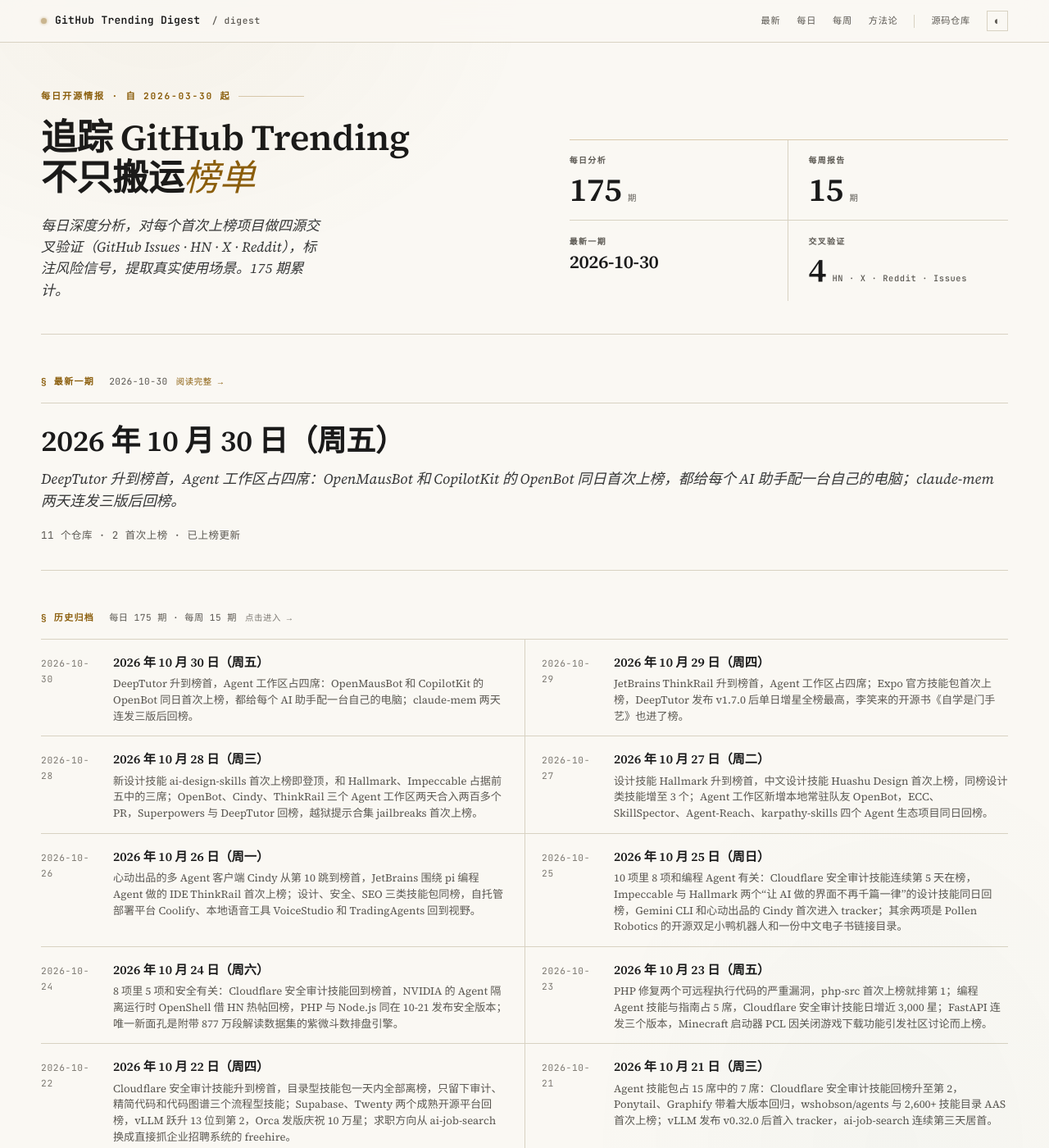
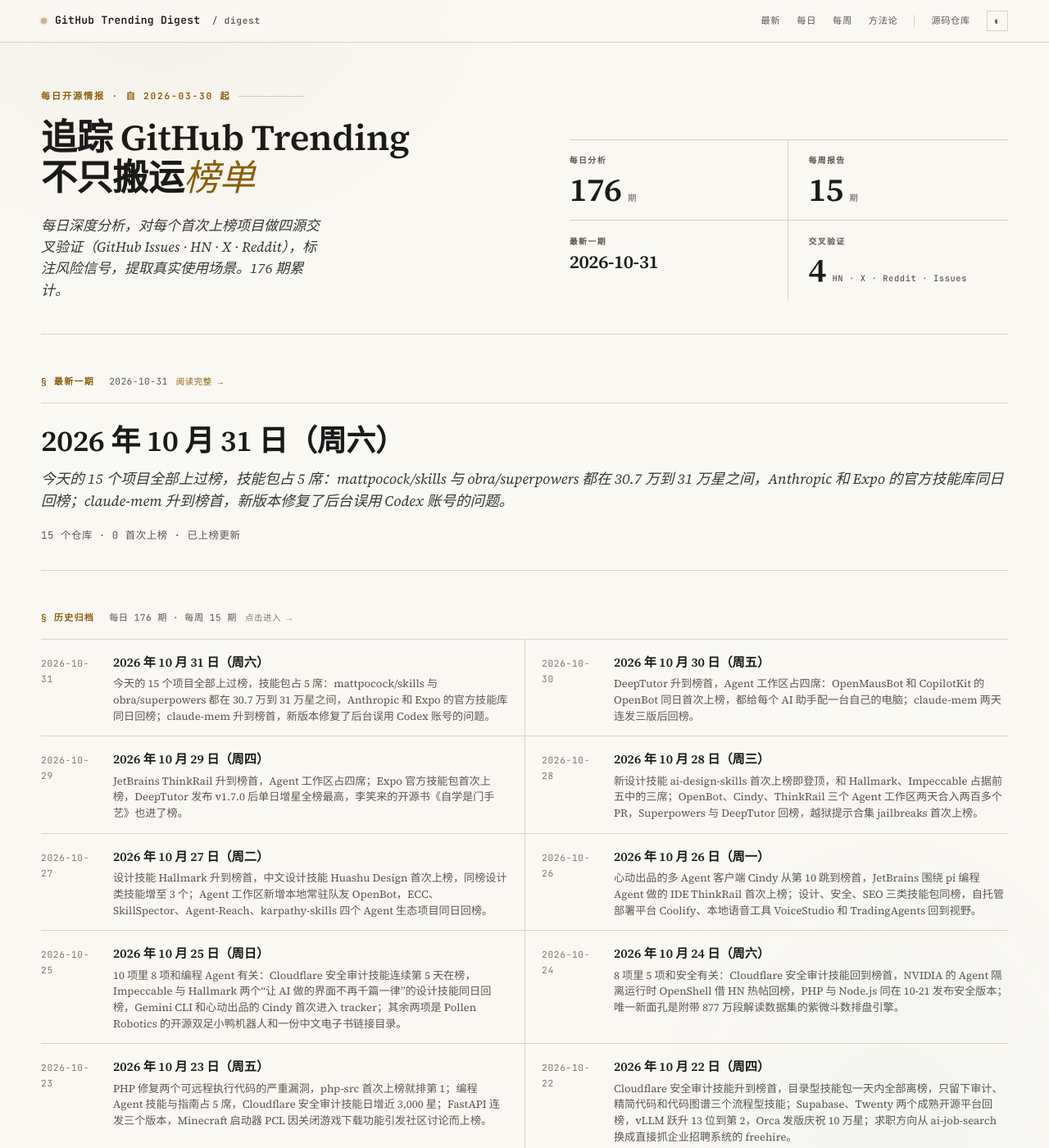
Before and after one commit to maxzyma/github-trending-digest, a Jekyll site: the page built from index.md, in a window 1280 px wide and 1400 px high. Shown: the whole window at 82% size. Built offline with Jekyll 4.4.1, drawn with Linux system fonts in a browser that asks for light colours; some of the changed lines change nothing that is shown; some of the changed text lies outside the part shown.

Commit message:
daily: 2026-10-31 public archive

```diff
--- /dev/null
+++ b/daily/2026-10-31-analysis.md
@@ -0,0 +1,141 @@
+---
+layout: daily
+date: 2026-10-31
+title: GitHub Trending 深度分析 — 2026 年 10 月 31 日（周六）
+subtitle: 今天的 15 个项目全部上过榜，技能包占 5 席：mattpocock/skills 与 obra/superpowers 都在 30.7 万到 31 万星之间，Anthropic 和 Expo 的官方技能库同日回榜；claude-mem 升到榜首，新版本修复了后台误用 Codex 账号的问题。
+total: 15
+new_count: 0
+new_repos: []
+updated_repos:
+  - repo: thedotmack/claude-mem
+    change: ↑7
+    days_listed: 2
+  - repo: milind-soni/OpenMausBot
+    change: ↑3
+    days_listed: 2
+  - repo: pbakaus/impeccable
+    change: "="
+    days_listed: 7
+  - repo: CopilotKit/OpenBot
+    change: ↑5
+    days_listed: 2
+  - repo: HKUDS/DeepTutor
+    change: ↓9
+    days_listed: 4
+  - repo: JetBrains/thinkrail
+    change: ↓8
+    days_listed: 6
+  - repo: togg53192-cmd/jailbreaks
+    change: ↓3
+    days_listed: 4
+  - repo: obra/superpowers
+    change: ↓12
+    days_listed: 4
+---
+
+# GitHub Trending 深度分析 — 2026 年 10 月 31 日（周六）
+
+_今天的 15 个项目全部上过榜，技能包占 5 席：mattpocock/skills 与 obra/superpowers 都在 30.7 万到 31 万星之间，Anthropic 和 Expo 的官方技能库同日回榜；claude-mem 升到榜首，新版本修复了后台误用 Codex 账号的问题。_
+
+_项目总数: 15 | 首次上榜: 0 | 重新上榜: 7 | 已上榜更新: 8 | 数据源: https://github.com/trending_
+
+## 本日主线
+
+**主线一：榜单地图 — 没有新面孔，技能包是最大一组。** 15 个项目全部在 tracker 里出现过，其中 7 个回榜，8 个连续在榜。今日可分 5 组：
+
+- **编程助手技能包**（5 项）—— `pbakaus/impeccable`（=，#3，97,129 ⭐）、`expo/skills`（RE，#6）、`mattpocock/skills`（RE，#8，307,513 ⭐）、`anthropics/skills`（RE，#11，185,349 ⭐）、`obra/superpowers`（↓12，#14，309,464 ⭐）
+- **编程助手的记忆、客户端与 IDE**（3 项）—— `thedotmack/claude-mem`（↑7，榜首）、`pingdotgg/t3code`（RE，#9）、`JetBrains/thinkrail`（↓8，#12）
+- **给 AI 助手配电脑的工作区**（3 项）—— `milind-soni/OpenMausBot`（↑3，#2）、`CopilotKit/OpenBot`（↑5，#4）、`macro-inc/macro`（RE，#7）
+- **Agent 基础设施与学习工具**（2 项）—— `lightpanda-io/browser`（RE，#15，Zig 无头浏览器）、`HKUDS/DeepTutor`（↓9，#10）
+- **其他**（2 项）—— `Renhuai123/ziwei-doushu`（RE，#5，紫微斗数排盘引擎）、`togg53192-cmd/jailbreaks`（↓3，#13）
+
+昨天的 nightly-labs/openbot、elayadesign/ai-design-skills 和 Claude-Code-Game-Studios 落榜。今日单日涨星最多的是 impeccable（+2,300）、DeepTutor（+2,282）和 jailbreaks（+2,055），排名靠前的却是 claude-mem 和两个 Agent 工作区，排名和单日星数并不一一对应。
+
+**主线二：技能包有个人、社区和厂商三种来源，头部两家星数接近。** mattpocock/skills 是一位 TypeScript 讲师公开的个人技能目录，距上次在榜（10-11）多了约 2.3 万星，达到 307,513；obra/superpowers 是社区维护的技能框架，309,464 星，两者只差约 2,000。厂商侧，anthropics/skills 是 Anthropic 官方技能库，10-28 把 mcp-builder 技能改为教 MCP TypeScript SDK 第 2 版；expo/skills 是 Expo 团队给 React Native 项目写的 24 个技能。impeccable 则专攻界面设计，连续在榜 7 天。对开发者来说，选技能包时可以先分清它是个人工作流、通用框架，还是某个框架或服务的官方用法；后两类更新跟着产品版本走。
+
+**主线三：编程助手外围工具密集发版 — claude-mem 修复了在用户账号上隐藏调用 Codex 的问题。** claude-mem 10-30 发布 v15.7.0：它的"My Work"自动刷新在 Claude Code 的回答被拒收后，会换用本机下一个已登录的 Agent，装了 Codex 的机器因此在用户的 ChatGPT 账号上跑了隐藏任务（#5189 报告四天约 230 次）；新版改为留在原 Agent 上重试。t3code 是 ping.gg 团队做的编程 Agent 客户端，距上次在榜（10-06）多了 7,146 星，几乎每天出 nightly 版。JetBrains 的 thinkrail 10-30 加入自定义 OpenAI 兼容模型服务器和 pi 扩展包管理。Agent 工作区一侧，OpenMausBot v0.1.134 让 Mac 上做完的电脑任务可以保存步骤，下次不调用模型直接重放。
+
+**主线四：榜单解读提醒 — 排盘引擎和越狱提示集的涨星需要结合社区足迹看。** ziwei-doushu 从 10-26 的 7,661 星涨到 11,250 星，关注者 47 个、open issue 3 个，作者当天把配套的商业排盘站更名为 OURANIC。jailbreaks 两天从 9,115 涨到 11,119 星，10-28 之后没有新提交，使用这些越狱提示本身违反主流模型厂商的使用条款。
+
+## 新上榜项目
+
+今日无首次上榜项目。
+
+## 重新上榜项目
+
+### Renhuai123/ziwei-doushu — RE（#5，上次上榜 2026-10-26）
+
+- **Stars**: 11,250（今日 +1,126，较 10-26 的 7,661 增加 +3,589）
+- **更新**: 10-27 排盘引擎加入海外时区的真太阳时计算，并把夏令时下的钟表时间换算为标准时间（#55）；10-31 文档把配套线上平台更名为 OURANIC，网址迁到 ouranic.cn（#64）。fork 2,245 个，关注者 47 个，open issue 3 个。
+
+### expo/skills — RE（#6，上次上榜 2026-10-29）
+
+- **Stars**: 3,907（今日 +38，较 10-29 的 3,609 增加 +298）
+- **更新**: 10-28 从各技能的 `SKILL.md` 头信息中删除单独的版本号（#266），之后无新提交。
+
+### macro-inc/macro — RE（#7，上次上榜 2026-10-29）
+
+- **Stars**: 5,884（今日 +57，较 10-29 的 5,451 增加 +433）
+- **更新**: 继续日更，10-29 到 10-30 发布 v2026.10.29.0 和 .1。10-30 起的提交集中在日历和 WhatsApp：Agent 不再把同事的日历当成用户本人的日历读取，可以从联系人或手机号发起 WhatsApp 新会话，并修复了多个日历交互问题。
+
+### mattpocock/skills — RE（#8，上次上榜 2026-10-11）
+
+- **Stars**: 307,513（今日 +876，较 10-11 的 284,763 增加 +22,750）
+- **更新**: 10-29 发布 v1.3.2。`ask-matt` 在描述某个技能前会先读它的 `SKILL.md`，不再依赖自己的一句话摘要；`chief-of-staff` 改用按主题分页的 wiki 保存记忆，每条结论标日期，涉及代码的结论引用对应提交。同日 `implement-spec` 改为每张工单启动一个全新上下文的子 Agent（#1342）。
+
+### pingdotgg/t3code — RE（#9，上次上榜 2026-10-06）
+
+- **Stars**: 32,781（今日 +930，较 10-06 的 25,635 增加 +7,146）
+- **更新**: 仍处 0.1.6 预发布阶段，10-30 到 10-31 连发多个 nightly 和一个 preview 构建。10-31 的修复包括：连接凭证不再写入请求追踪日志（#27904），通过 ChatGPT 登录的 Codex 能显示新模型的推理过程，Android 回复按钮加大到 48dp 触控区域。open issue 1,455 个、open PR 2,411 个，待处理量很大。
+
+### anthropics/skills — RE（#11，上次上榜 2026-09-06）
+
+- **Stars**: 185,349（今日 +295，较 09-06 的 174,588 增加 +10,761）
+- **更新**: 9 月以来的提交主要更新 claude-api 技能，跟进 Claude Opus 5.5、Sonnet 5.5、Haiku 5.5 等新模型和 Managed Agents 用法；10-28 把 mcp-builder 技能改为教 MCP TypeScript SDK 第 2 版（#2087）。
+
+### lightpanda-io/browser — RE（#15，上次上榜 2026-09-08）
+
+- **Stars**: 38,435（今日 +626，较 09-08 的 34,884 增加 +3,551）
+- **更新**: 10-02 发布 1.0.0，此后到 10-23 又发了 1.0.1 和 1.0.2。1.0 补齐了可用的 WebDriver 接口，默认开启 CORS 检查，脚本若依赖跨域请求，需要用 `--disable-features cors` 显式关闭；1.0.2 新增 Web Crypto、WebCodecs 和 XML 文档解析等接口，并让每个顶层页面有独立的前进后退历史。AGPL-3.0 许可。
+
+## 已上榜项目更新
+
+### thedotmack/claude-mem — ↑7（连续上榜 2 天，#1）
+
+- **Stars**: 106,317（今日 +1,140，较 10-30 的 104,848 增加 +1,469）
+- **更新**: 10-30 发布 v15.7.0。My Work 刷新在回答被拒收后不再换用下一个已登录的 Agent，解决了在用户 ChatGPT 账号上隐藏运行 Codex 的问题（#5189、#5190）；记录员默认改用最新的 Haiku 模型（#5195）；My Work 页头加了反馈按钮。
+
+### milind-soni/OpenMausBot — ↑3（连续上榜 2 天，#2）
+
+- **Stars**: 8,703（今日 +895，较 10-30 的 7,528 增加 +1,175）
+- **更新**: 10-30 发布 v0.1.134。助手可以答应"某事发生时通知你"后暂停，由应用在不调用模型的情况下等待；Mac 上完成的电脑任务可保存步骤，重复同样请求时直接重放，失败再交给模型；新增韩语界面，添加自建服务器改为粘贴一条配对链接。10-29 以来默认分支提交约 70 个。
+
+### pbakaus/impeccable — =（连续上榜 7 天，#3）
+
+- **Stars**: 97,129（今日 +2,300，较 10-30 的 95,444 增加 +1,685）
+- **更新**: 10-30 修复启动器的版本检查，改为同时核对缓存标记和同目录的引擎版本；其余提交为生成产物同步。最新正式版仍是 10-26 的 cli/skill v4.8.0。
+
+### CopilotKit/OpenBot — ↑5（连续上榜 2 天，#4）
+
+- **Stars**: 8,818（今日 +706，较 10-30 的 8,184 增加 +634）
+- **更新**: 10-29 改为每人一台电脑，需要时再给单个 Bot 分配隔离环境（#871）；Bot 可以在自己的浏览器里录制任务；内存将耗尽时先关闭浏览器。10-30 开放除四个之外的全部标准工具目录（#875）。最新版本仍是 10-12 的 v0.2.0。
+
+### HKUDS/DeepTutor — ↓9（连续上榜 4 天，#10）
+
+- **Stars**: 51,814（今日 +2,282，较 10-30 的 50,200 增加 +1,614）
+- **更新**: 无显著更新，最新版本仍是 10-28 的 v1.7.0。
+
+### JetBrains/thinkrail — ↓8（连续上榜 6 天，#12）
+
+- **Stars**: 6,600（今日 +722，较 10-30 的 6,044 增加 +556）
+- **更新**: 10-30 在设置里加入自定义 OpenAI 兼容模型服务器、pi 扩展包的安装与切换，以及界面和代码字体选择；另修复了工作区读取并发和资源读取失败后的恢复问题。
+
+### togg53192-cmd/jailbreaks — ↓3（连续上榜 4 天，#13）
+
+- **Stars**: 11,119（今日 +2,055，较 10-30 的 9,115 增加 +2,004）
+- **更新**: 无显著更新，最近提交仍是 10-28。
+
+### obra/superpowers — ↓12（连续上榜 4 天，#14）
+
+- **Stars**: 309,464（今日 +1,259，较 10-30 的 308,606 增加 +858）
+- **更新**: 无显著更新，最近版本仍是 10-21 的 v7.0.1。
--- /dev/null
+++ b/daily/2026-10-31.md
@@ -0,0 +1,21 @@
+# GitHub Trending 每日榜单 — 2026 年 10 月 31 日（周六）
+
+| # | 项目 | Stars | 今日 | 排名变化 |
+|---|------|-------|------|---------|
+| 1 | [thedotmack/claude-mem](https://github.com/thedotmack/claude-mem) | 106,317 | +1,140 | ↑7 |
+| 2 | [milind-soni/OpenMausBot](https://github.com/milind-soni/OpenMausBot) | 8,703 | +895 | ↑3 |
+| 3 | [pbakaus/impeccable](https://github.com/pbakaus/impeccable) | 97,129 | +2,300 | = |
+| 4 | [CopilotKit/OpenBot](https://github.com/CopilotKit/OpenBot) | 8,818 | +706 | ↑5 |
+| 5 | [Renhuai123/ziwei-doushu](https://github.com/Renhuai123/ziwei-doushu) | 11,250 | +1,126 | RE |
+| 6 | [expo/skills](https://github.com/expo/skills) | 3,907 | +38 | RE |
+| 7 | [macro-inc/macro](https://github.com/macro-inc/macro) | 5,884 | +57 | RE |
+| 8 | [mattpocock/skills](https://github.com/mattpocock/skills) | 307,513 | +876 | RE |
+| 9 | [pingdotgg/t3code](https://github.com/pingdotgg/t3code) | 32,781 | +930 | RE |
+| 10 | [HKUDS/DeepTutor](https://github.com/HKUDS/DeepTutor) | 51,814 | +2,282 | ↓9 |
+| 11 | [anthropics/skills](https://github.com/anthropics/skills) | 185,349 | +295 | RE |
+| 12 | [JetBrains/thinkrail](https://github.com/JetBrains/thinkrail) | 6,600 | +722 | ↓8 |
+| 13 | [togg53192-cmd/jailbreaks](https://github.com/togg53192-cmd/jailbreaks) | 11,119 | +2,055 | ↓3 |
+| 14 | [obra/superpowers](https://github.com/obra/superpowers) | 309,464 | +1,259 | ↓12 |
+| 15 | [lightpanda-io/browser](https://github.com/lightpanda-io/browser) | 38,435 | +626 | RE |
+
+> 数据源：<https://github.com/trending> · 抓取于 2026-10-31
--- a/index.md
+++ b/index.md
@@ -48,6 +48,7 @@
 
 ## Daily Analysis
 
+- [2026-10-31](daily/2026-10-31-analysis) — 今天的 15 个项目全部上过榜，技能包占 5 席：mattpocock/skills 与 obra/superpowers 都在 30.7 万到 31 万星之间，Anthropic 和 Expo 的官方技能库同日回榜；claude-mem 升到榜首，新版本修复了后台误用 Codex 账号的问题。
 - [2026-10-30](daily/2026-10-30-analysis) — DeepTutor 升到榜首，Agent 工作区占四席：OpenMausBot 和 CopilotKit 的 OpenBot 同日首次上榜，都给每个 AI 助手配一台自己的电脑；claude-mem 两天连发三版后回榜。
 - [2026-10-29](daily/2026-10-29-analysis) — JetBrains ThinkRail 升到榜首，Agent 工作区占四席；Expo 官方技能包首次上榜，DeepTutor 发布 v1.7.0 后单日增星全榜最高，李笑来的开源书《自学是门手艺》也进了榜。
 - [2026-10-28](daily/2026-10-28-analysis) — 新设计技能 ai-design-skills 首次上榜即登顶，和 Hallmark、Impeccable 占据前五中的三席；OpenBot、Cindy、ThinkRail 三个 Agent 工作区两天合入两百多个 PR，Superpowers 与 DeepTutor 回榜，越狱提示合集 jailbreaks 首次上榜。
```
